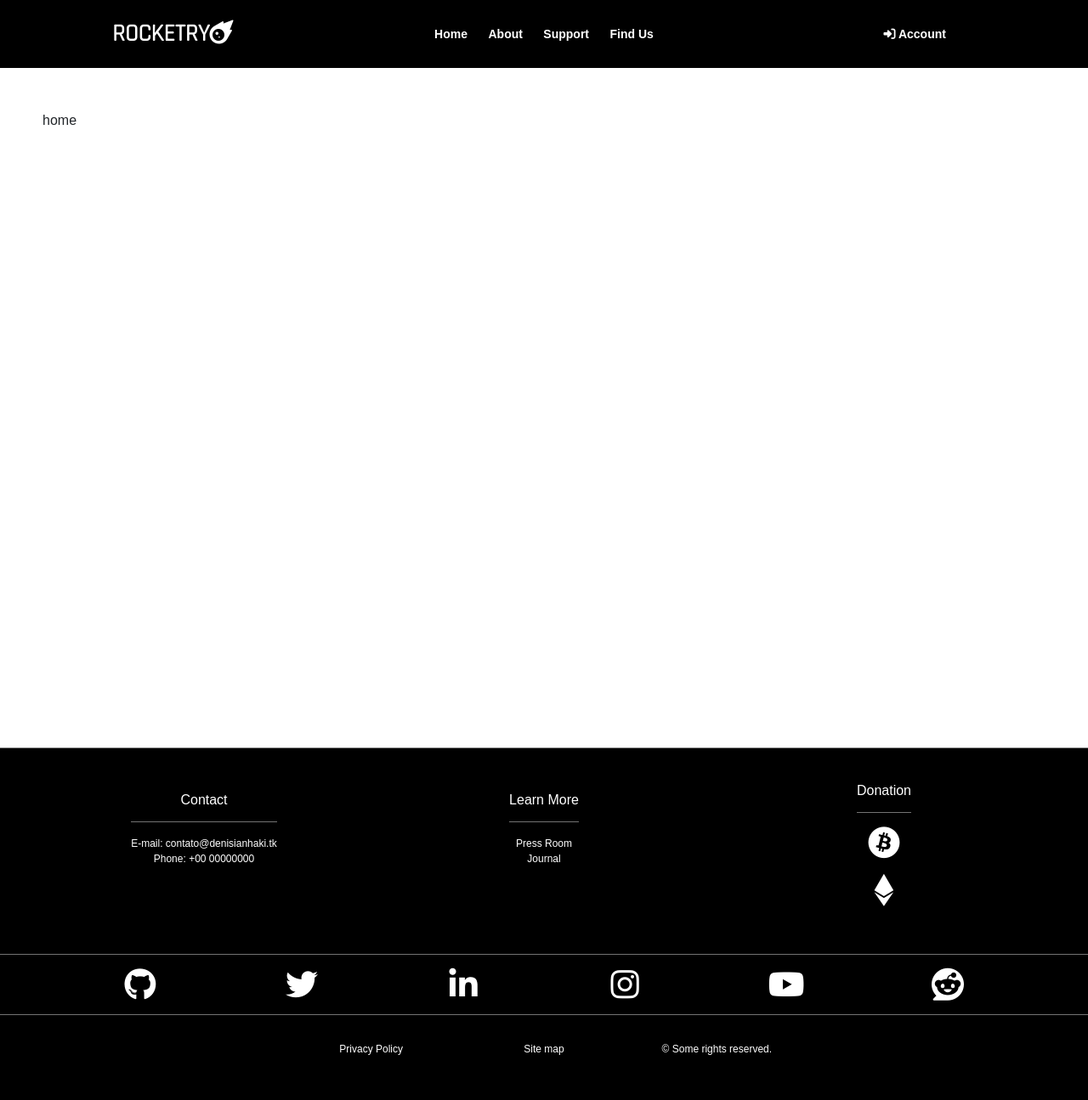
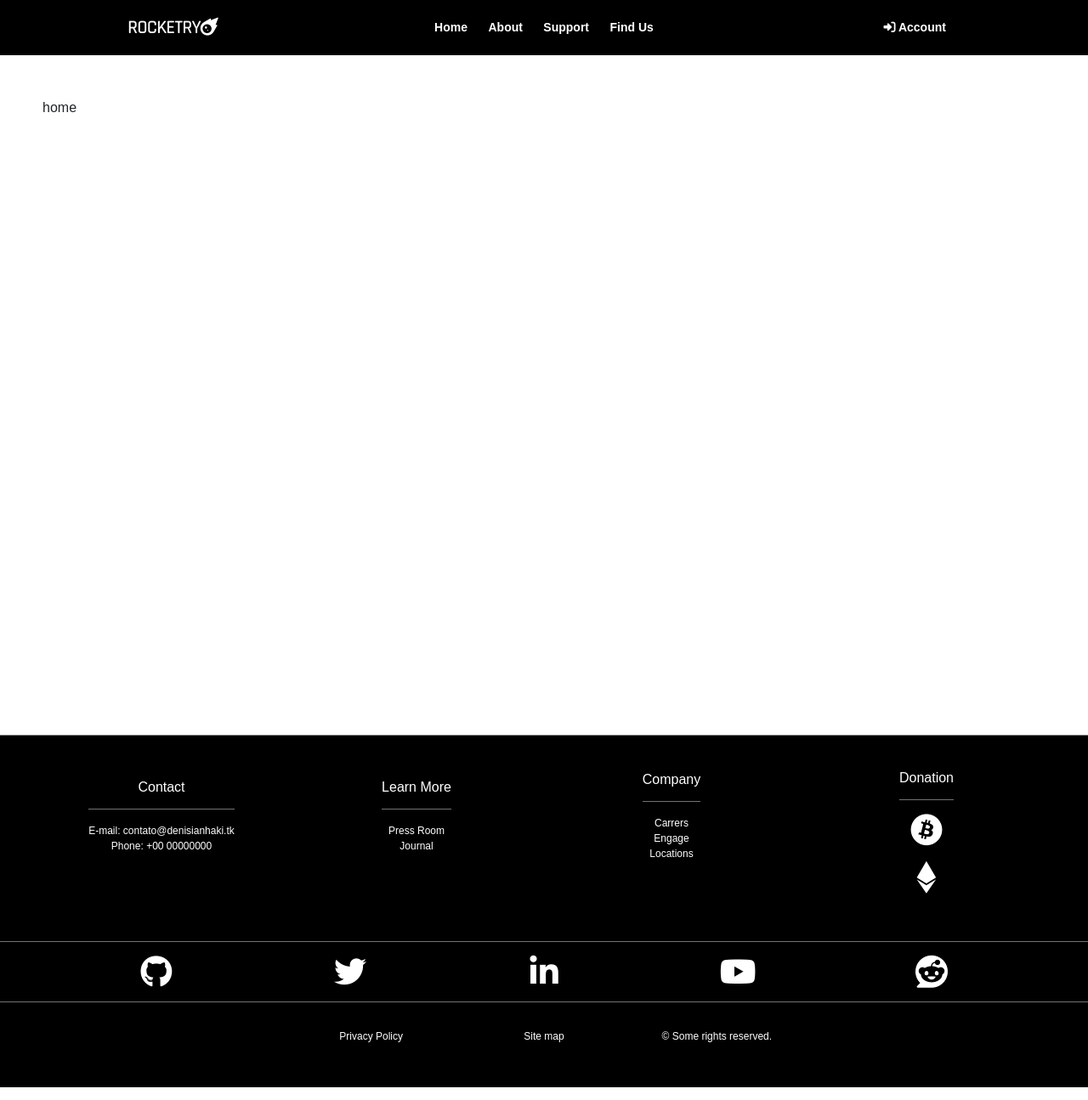
Before and after one commit to MRSW42LT/websiteRocketry, a Flask app: page / in a window 1280 px wide. Shown: the whole page at 85% size. Run offline with Flask 2, Linux system fonts and the light colour scheme; some libraries are stand-ins or nearby versions.

Commit message:
Design changes

```diff
--- a/website/static/index.css
+++ b/website/static/index.css
@@ -32,7 +32,7 @@ header a {
     padding: 10px;
     text-decoration: none;
     font-size: 14px;
-    line-height: 40px;
+    line-height: 25px;
     position: relative;
 }
 
@@ -53,7 +53,7 @@ header a:before {
 
 header a.logo {
 
-    font-size: 28px;
+    font-size: 21px;
     font-family: 'Rajdhani', sans-serif;
 
 }
--- a/website/templates/base.html
+++ b/website/templates/base.html
@@ -61,6 +61,12 @@
                    <div><a href="">Journal</a></div><br><br>
                 </div>
                 <div>
+                  <div><h6>Company</h6></div><hr>
+                  <div><a href="">Carrers</a></div>
+                  <div><a href="">Engage</a></div>
+                  <div><a href="">Locations</a></div><br><br>
+               </div>
+                <div>
                     <div><h6>Donation</h6></div><hr>
                     <div><a href=""><i class="fab fa-bitcoin"></i></a></div><br>
                     <div><a href=""><i class="fab fa-ethereum"></i></a></div>
@@ -70,23 +76,20 @@
             <hr>
 
             <div class="container">
-                <div class="row">
-                  <div class="col-sm">
+                <div class="row justify-content-around">
+                  <div class="col-2">
                     <i class="fab fa-github"></i>
                   </div>
-                  <div class="col-sm">
+                  <div class="col-2">
                     <i class="fab fa-twitter"></i>
                   </div>
-                  <div class="col-sm">
+                  <div class="col-2">
                     <i class="fab fa-linkedin-in"></i>
                   </div>
-                  <div class="col-sm">
-                    <i class="fab fa-instagram"></i>
-                  </div>
-                  <div class="col-sm">
+                  <div class="col-2">
                     <i class="fab fa-youtube"></i>
                   </div>
-                  <div class="col-sm">
+                  <div class="col-2">
                     <i class="fab fa-reddit"></i>
                   </div>
 
```
